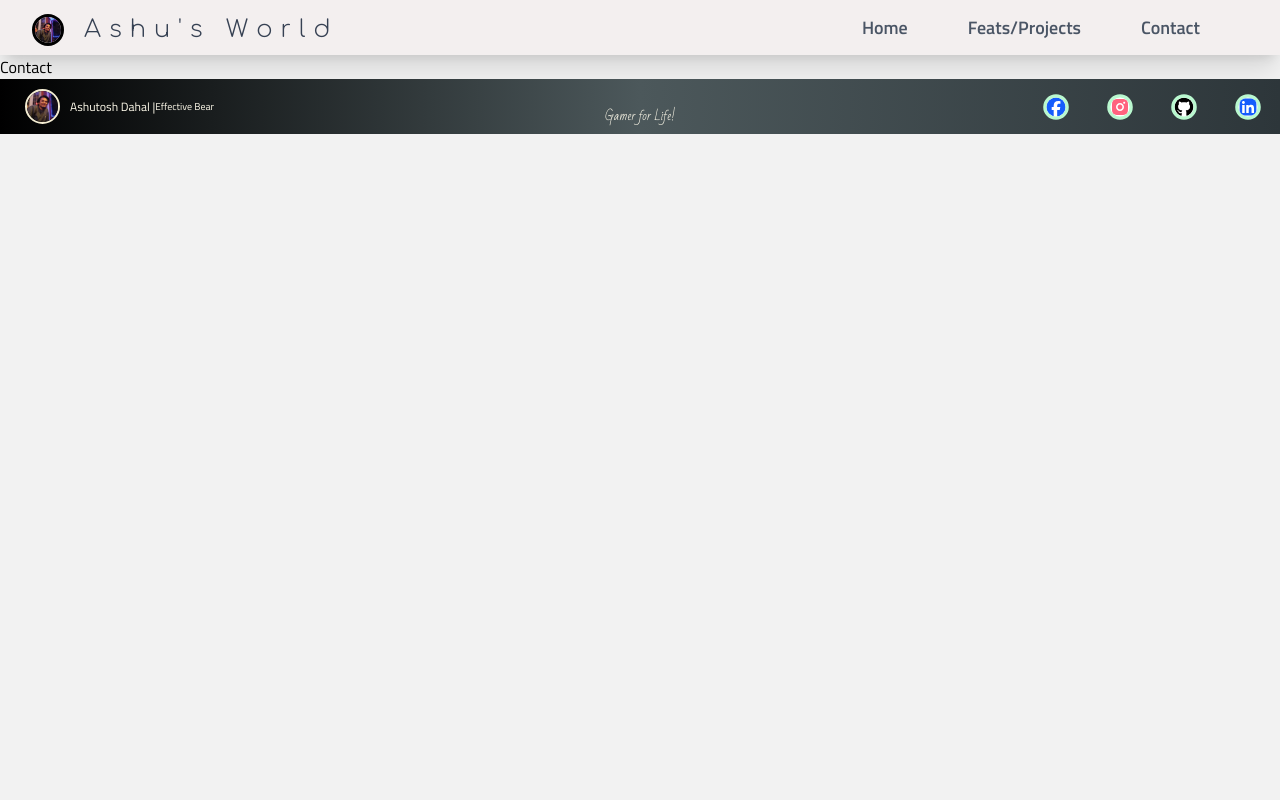
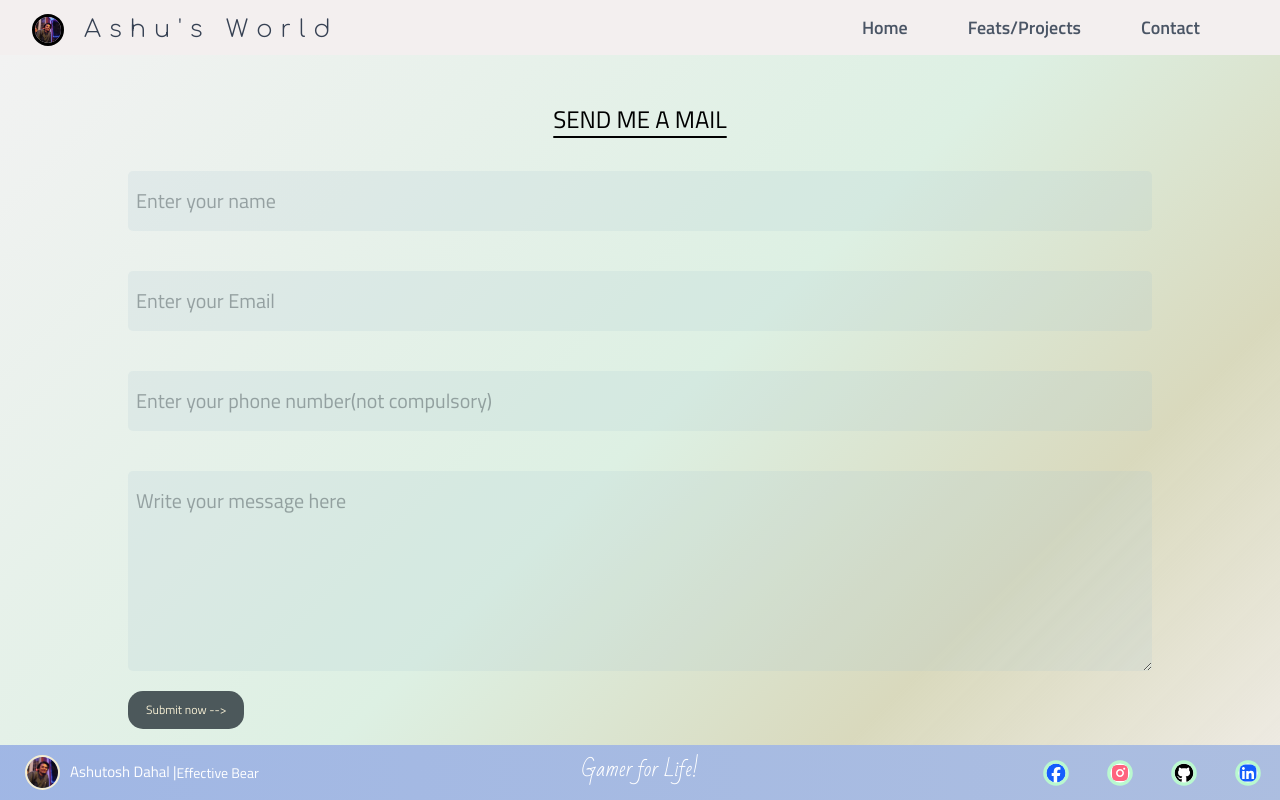
Before and after one commit to EffectiveBear/My-Portfolio, a React (Vite) app in the folder frontend/: page /contact in a window 1280 px wide. Built offline with nearby package versions, Linux system fonts and the light colour scheme; a web font is replaced by a local one.

Commit message:
Completed

```diff
--- a/frontend/src/Components/Footer/Footer.css
+++ b/frontend/src/Components/Footer/Footer.css
@@ -1,85 +1,84 @@
-.footer
-{
-   background: linear-gradient(to right,black,#4c585b ,#2d363a);
+.footer {
+  background: linear-gradient(
+    270deg,
+    rgba(93, 131, 204, 0.47) 0%,
+    rgba(79, 124, 215, 0.5) 100%
+    /* rgba(212, 186, 116, 0.51) 100% */
+  );
   width: 100%;
   display: flex;
   justify-content: space-between;
   position: relative;
   bottom: 0;
+  /* border-top: 2px solid #7dc45152; */
 
 }
-.footer-left
-{
+.footer-left {
   display: flex;
   flex-basis: 50%;
   align-items: center;
 }
-.footer-left img
-{
+.footer-left img {
   /* flex-basis: 50%; */
   width: 35px;
   /* height: 50px; */
   border-radius: 50%;
-    border:2px solid #f4edd3;
+  border: 2px solid #f4edd3;
   margin: 10px;
   margin-left: 25px;
   object-fit: cover;
 }
-.trueName
-{
-    font-size: 12px;
+.trueName {
+  font-size: 15px;
+  color: rgb(255, 255, 255);
 }
-.gameName
-{
-    font-size: 10px;
+.gameName {
+  font-size: 14px;
+  color: rgb(255, 255, 255);
 }
-.footer-middle
-{
+.footer-middle {
   position: absolute;
   bottom: 0;
-    font-size: 12px;
+  font-size: 20px;
+  color: rgb(255, 255, 255);
+  /* font-weight: 500; */
   left: 50%;
-    transform: translate(-50%,-50%);
+  transform: translate(-50%, -50%);
 }
-.footer-right ul
-{
+.footer-right ul {
   height: 100%;
   display: flex;
   justify-content: center;
   align-items: center;
 }
-.footer-right ul li img
-{
+.footer-right ul li img {
   width: 20px;
   margin: 10px 12px;
   opacity: 0.8;
   transition: all 0.2s;
   margin: 10px 12px;
 }
-.footer-right ul li img:hover
-{
+.footer-right ul li img:hover {
   transform: scale(1.1);
   opacity: 1;
   width: 23px;
 }
-@media(max-width:700px)
-{
-    .footer-right ul li img{
-        margin: 10px 6px
+@media (max-width: 700px) {
+  .footer-right ul li img {
+    margin: 10px 6px;
   }
-    .footer-middle{
+  .footer-middle {
     font-size: 8px;
   }
-    .gameName{
-        font-size:8px;
+  .gameName {
+    font-size: 8px;
   }
-    .trueName{
+  .trueName {
     font-size: 10px;
   }
 }
-@media(max-width:540px)
-{
-    .gameName{
+@media (max-width: 540px) {
+  .gameName {
     position: absolute;
     left: 50%;
     transform: translateX(-50%);
@@ -87,9 +86,8 @@
     text-decoration: underline;
   }
 }
-@media(max-width:380px)
-{
-    .footer-right ul li img{
+@media (max-width: 380px) {
+  .footer-right ul li img {
     margin: 8px 4px;
     width: 12px;
   }
--- a/frontend/src/Pages/Contact.jsx
+++ b/frontend/src/Pages/Contact.jsx
@@ -2,7 +2,8 @@ import gsap from "gsap";
 import React, { useEffect } from "react";
 import { useNavigate } from "react-router-dom";
 import { useSwipeable } from "react-swipeable";
-gsap;
+import ContactImport from "../Pages/Contact/Contact";
+import { Toaster } from "react-hot-toast";
 
 const Contact = () => {
   useEffect(() => {
@@ -20,11 +21,29 @@ const Contact = () => {
       border: "3px solid black",
       duration: 0,
     });
+    gsap.to(".contact-container-animation-gsap", {
+      background: `linear-gradient(
+    135deg,
+    rgb(242, 242, 242) 0%,
+    #ddf0e3 52%,
+    #d9d9bd 78%,
+    #eae4d58a 100%
+  )`,
+      duration: 1,
+    });
   }, []);
   const navigate = useNavigate();
 
+  return (
+    <div className="flex justify-center items-center h-full flex-col contact-container-animation-gsap">
+      <Toaster position="top-center" reverseOrder="false" />
 
-  return <div>Contact</div>;
+      <h3 className="underline underline-offset-8 text-2xl opacity-100 lg:opacity-100 tittilium-web mx-8 mt-12 ">
+        SEND ME A MAIL
+      </h3>
+      <ContactImport />
+    </div>
+  );
 };
 
 export default Contact;
--- /dev/null
+++ b/frontend/src/Pages/Contact/Contact.css
@@ -0,0 +1,73 @@
+.contact-form{
+    width: 60%;
+    margin:auto;
+}
+.contact-form .form-form{
+    display:flex;
+    flex-direction: column;
+    justify-content: center;
+    align-items: center;
+}
+.contact-form .form-form input,.contact-form .form-form textarea
+{
+    width: 100%;
+    border: 0;
+    border-radius: 5px;
+    outline: 0;
+    padding: 15px 8px;
+    margin: 20px auto;
+    background-color: #a5bfcc2a;
+    font-size: 20px;
+    color:#4c585b;
+}
+.contact-form .form-form textarea
+{
+    margin: 20px auto;
+    height: 200px;
+}
+.submit-btn {
+    background-color: #4c585b;
+    color: #F4EDD3;
+    border: 0;
+    outline: 0;
+    font-size: 17px;
+    padding: 10px 18px;
+    border-radius: 15px;
+    display:flex;
+    justify-content: center;
+    align-items: center;
+    cursor: pointer;
+}
+.btn-box {
+    width: 100%;
+    display:flex;
+    align-items: center;
+}
+.btn-box span {
+    color: #4c585b;
+    font-size: 16px;
+    margin-left: 19px;
+}
+.submit-btn:hover
+{
+    background-color: #4c585bde;
+}
+.submit-btn img {
+    width: 20px;
+    margin-left:10px;
+}
+@media (max-width: 1400px) {
+    .contact-form{
+        width: 80%;
+    }
+    .contact-form form input,.contact-form form textarea
+{
+font-size: 14px;
+}
+.submit-btn{
+    font-size: 12px;
+}
+.submit-btn img{
+    width:12px;
+}
+}
--- /dev/null
+++ b/frontend/src/Pages/Contact/Contact.jsx
@@ -0,0 +1,93 @@
+import React, { useEffect, useRef, useState } from "react";
+import { toast, Toaster } from "react-hot-toast";
+import "./Contact.css";
+
+const Contact = ({ scrollId }) => {
+  const [name, setName] = useState("");
+  const [email, setEmail] = useState("");
+  const [phone, setPhone] = useState("");
+  const [message, setMessage] = useState("");
+  const formRef = useRef(null);
+
+  const handleSubmit = async () => {
+    const formData = { name, email, phone, message };
+    try {
+      if (name == "" && email == "" && "" && message == "")
+        return toast.error("Please Complete the form!");
+
+      if (name == "") return toast.error("Please enter your name");
+      if (email == "") return toast.error("Please enter your email");
+      if (message == "") return toast.error("Please enter your message");
+
+
+      const response = await fetch("http://localhost:5000/api/contact-me", {
+        method: "POST",
+        headers: {
+          "content-type": "application/json",
+        },
+        body: JSON.stringify(formData),
+      });
+      if (response.ok) {
+        toast.success("Form sent successfully");
+        formRef.current.querySelectorAll("input, textarea").forEach((field) => {
+          field.value = "";
+        });
+      } else {
+        toast.error("Submit Failed!");
+      }
+    } catch (error) {
+      console.error("Oops! Something went wrong!\nReason:-", error.message);
+      toast.success("Form submitted successfully..!");
+    }
+  };
+
+  return (
+    <>
+      <div className="container mx-auto my-4 ">
+        <div className="contact-form" ref={formRef}>
+          <div className="form-form">
+            {/* <label htmlFor="name">Your name</label> */}
+            <input
+              type="text"
+              name="name"
+              id="name"
+              placeholder="Enter your name"
+              onChange={(e) => setName(e.target.value)}
+              required
+            />
+            {/* <label htmlFor="email">Your name</label> */}
+            <input
+              type="email"
+              name="email"
+              id="email"
+              placeholder="Enter your Email"
+              onChange={(e) => setEmail(e.target.value)}
+              required
+            />
+            {/* <label htmlFor="phone">Your name</label> */}
+            <input
+              type="tel"
+              name="phone"
+              id="phone"
+              placeholder="Enter your phone number(not compulsory)"
+              onChange={(e) => setPhone(e.target.value)}
+            />
+            <textarea
+              name="message"
+              placeholder="Write your message here"
+              onChange={(e) => setMessage(e.target.value)}
+              required
+            ></textarea>
+            <div className="btn-box">
+              <button className="submit-btn" onClick={() => handleSubmit()}>
+                Submit now {`-->`}
+              </button>
+            </div>
+          </div>
+        </div>
+      </div>
+    </>
+  );
+};
+
+export default Contact;
--- a/frontend/src/Pages/Feats/Blogs/Blogs.css
+++ b/frontend/src/Pages/Feats/Blogs/Blogs.css
@@ -1,6 +1,6 @@
 .memories
 {
-    width: 90%;
+    min-width: 90%;
     margin:50px auto;
     margin-top: 60px;
 }
@@ -70,7 +70,7 @@
         font-size: 12px;
     }
     .memory-image {
-        height: 40vh;
+        max-height: 40vh;
     }
     .memory-image img {
         height: 100%;
@@ -84,6 +84,7 @@
     .memory-image{
 
         height:25vh;
+        margin-bottom: 40px;
     }
     .memory-image img{
         width: 40vw;
@@ -105,4 +106,9 @@
         height:20vh;
         margin-bottom: 30px;
     }
+    .memory-image{
+
+        height:25vh;
+        /* margin-bottom: 20px; */
+    }
 }
--- a/frontend/src/Pages/Feats/Blogs/Blogs.jsx
+++ b/frontend/src/Pages/Feats/Blogs/Blogs.jsx
@@ -71,13 +71,13 @@ const Memories = () => {
 function Memory(props) {
   {
     return (
-      <div className="memory shadow-md py-8 max-h-[50vh]:">
+      <div className="memory shadow-md py-8 h-fit z-100">
         <div className="memory-image">
           <img src={props.image} alt="no" className="cursor-pointer" />
         </div>
-        <div className="memories-details titillium-web ">
-          <h4 className="league-spartan text-4xl mb-8 sm:text-3xl">{props.heading}</h4>
-          <p className="titillium-web">{props.description}</p>
+        <div className="memories-details titillium-web z-10">
+          <h4 className="league-spartan text-4xl mb-8 sm:text-3xl z-10">{props.heading}</h4>
+          <p className="titillium-web z-10">{props.description}</p>
         </div>
       </div>
     );
--- a/frontend/src/Pages/customCSS.css
+++ b/frontend/src/Pages/customCSS.css
@@ -53,8 +53,8 @@
   background: #f2f2f2;
   background: linear-gradient(
     135deg,
-    #fdeec7b8 0%,
-    #ddf0e3 30%,
+    rgba(234, 127, 244, 0.316) 0%,
+    #ddedf0 50%,
     rgba(234, 127, 244, 0.562) 100%
   );
 }
```
Also changed, not shown: frontend/src/Components/Footer/Footer.jsx (+8 -8 lines), frontend/src/Pages/Feats/Feats.jsx (+96 -3 lines), frontend/src/Pages/Home.jsx (+30 -30 lines). Lines whose indentation alone changed are shown as unchanged.
